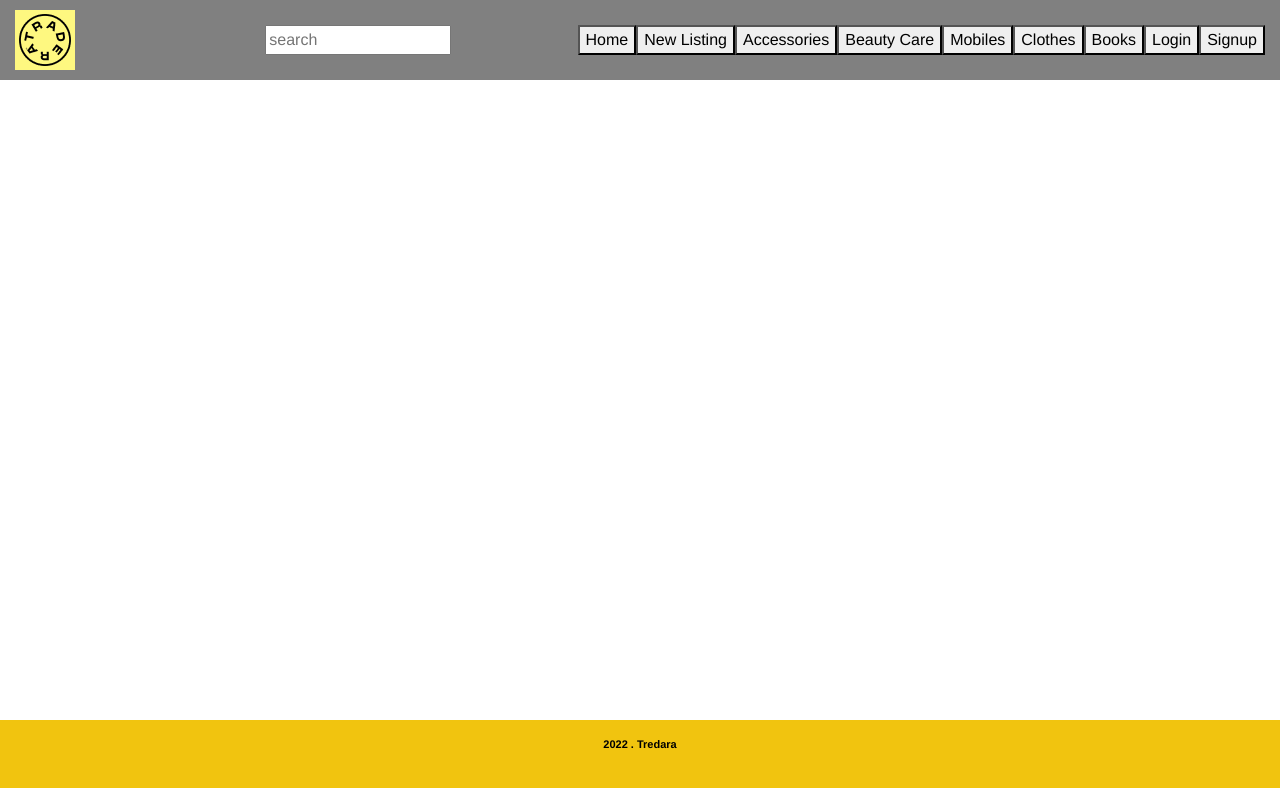
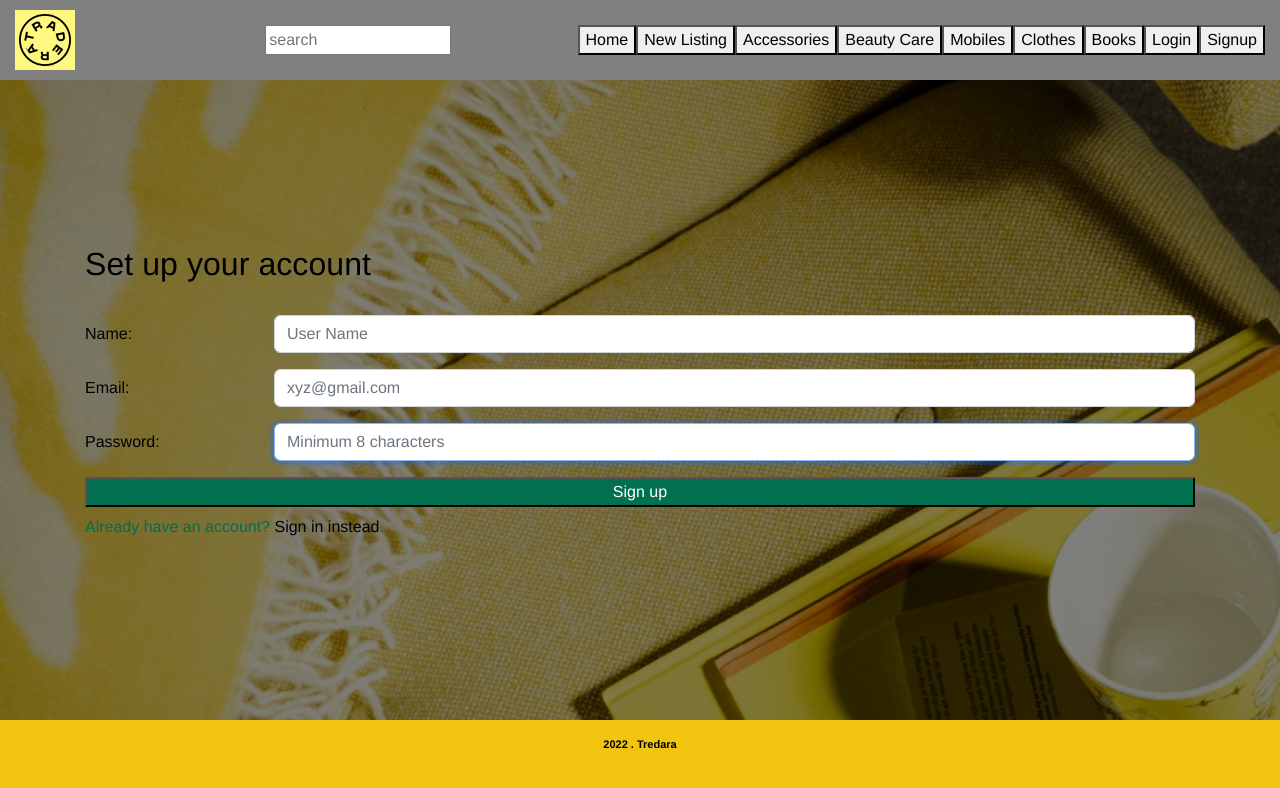
Before and after one commit to novare-tredara/Tredara, a React (Create React App) app in the folder tredara-frontend/: page /signup in a window 1280 px wide. Before the commit this address had no page. Shown: the top 788 px of the page. Built offline with nearby package versions, Linux system fonts and the light colour scheme; the HTML template or start-up script is replaced by a standard one.

Commit message:
for signin and singup

```diff
--- a/tredara-frontend/src/components/SearchResults.tsx
+++ b/tredara-frontend/src/components/SearchResults.tsx
@@ -2,7 +2,6 @@ import { ChangeEvent, useEffect, useState } from "react";
 import { useParams } from "react-router-dom";
 import eStatus from "interfaces/eStatus";
 import iContent from "interfaces/iAuctionItem";
-import eCategory from "interfaces/eCategory";
 import ContainerCards from "components/ListCards";
 import iAuctionItem from "interfaces/iAuctionItem";
 
--- /dev/null
+++ b/tredara-frontend/src/data/fields-sign-in.json
@@ -0,0 +1,18 @@
+[
+    {
+      "key": "email",
+      "autoFocus": true,
+      "label": "Email",
+      "placeholder": "xyz@gmail.com",
+      "required": true,
+      "type": "email"
+    },
+    {
+      "key": "password",
+      "autoFocus": true,
+      "label": "Password",
+      "placeholder": "Minimum 8 characters",
+      "required": true,
+      "type": "password"
+    }
+  ]
--- /dev/null
+++ b/tredara-frontend/src/data/fields-sign-up.json
@@ -0,0 +1,26 @@
+[
+    {
+      "key": "name",
+      "autoFocus": true,
+      "label": "Name",
+      "placeholder": "User Name",
+      "required": true,
+      "type": "text"
+    },
+    {
+      "key": "email",
+      "autoFocus": true,
+      "label": "Email",
+      "placeholder": "xyz@gmail.com",
+      "required": true,
+      "type": "email"
+    },
+    {
+      "key": "password",
+      "autoFocus": true,
+      "label": "Password",
+      "placeholder": "Minimum 8 characters",
+      "required": true,
+      "type": "password"
+    }
+  ]
--- a/tredara-frontend/src/pages/SignIn.tsx
+++ b/tredara-frontend/src/pages/SignIn.tsx
@@ -1,3 +1,71 @@
+
+
+// Node modules
+import { FormEvent, useState } from "react";
+import { Link, useNavigate } from "react-router-dom";
+
+// Project files
+import ListInput from "components/ListInput";
+import Fields from "data/fields-sign-in.json";
+import iUser from "interfaces/iUser";
+import { useUser } from "state/UserContext";
+
 export default function SignIn() {
-  return <h1>Login</h1>;
+  // Global state
+  const { user, setUser } = useUser();
+  const navigate = useNavigate();
+
+  // Local state
+  const [form, setForm] = useState({ email: "", password: "" });
+
+  // Properties
+  const endPoint = "login/";
+
+  // Methods
+  function onSubmit(event: FormEvent): void {
+    event.preventDefault();
+    navigate("/");
+
+
+    fetch(endPoint,
+      {
+        method: "POST",
+        headers: {
+          "Content-Type": "application/json",
+          "x-access-token": "token-value",
+        }, body: JSON.stringify(form)
+      })
+      .then((response) => response.json())
+      .then((result) => onSuccess(result))
+      .catch((error) => onFailure(error));
+  }
+
+  function onSuccess(returningUser: iUser) {
+    console.log(returningUser);
+
+    alert("Logged in");
+    setUser(returningUser);
+  }
+
+  function onFailure(error: string) {
+    console.error(error);
+    alert(error);
+  }
+
+  return (
+    <div id="sign-in" className="auth">
+      <div className="container">
+        <h1>Sign In</h1>
+        <form onSubmit={(event) => onSubmit(event)}>
+          <ListInput fields={Fields} state={[form, setForm]} />
+          <button className="button">Sign in</button>
+        </form>
+        <footer>
+          <p>
+            New to Tradera ? <Link to="/signup">Sign up now</Link>.
+          </p>
+        </footer>
+      </div>
+    </div>
+  );
 }
--- a/tredara-frontend/src/pages/SignUp.tsx
+++ b/tredara-frontend/src/pages/SignUp.tsx
@@ -1,69 +1,66 @@
+// Node modules
+import { FormEvent, useState } from "react";
+import { Link, useNavigate } from "react-router-dom";
 
-// Node modules
-import { useState } from "react";
-import { useNavigate } from "react-router-dom";
+// Project files
+import ListInput from "components/ListInput";
+import Fields from "data/fields-sign-up.json";
+import { useUser } from "state/UserContext";
+import iUser from "interfaces/iUser";
 
-export default function SignUp() {
+export default function Login() {
   // Global state
   const navigate = useNavigate();
+  const { user, setUser } = useUser();
 
   // Local state
-  const [form, setForm] = useState({ name: "", email: "", pass: "" });
+  const [form, setForm] = useState({});
 
   // Properties
-  const END_POINT = "http://localhost:8000";
-  const METHOD = "POST";
-  const HEADERS = {}; // add any security if needed
+  const endPoint = "signup/";
 
   // Methods
-  function onSubmit(event:any) {
-    console.log("Creating user account with:", form);
+  function onSubmit(event: FormEvent): void {
     event.preventDefault();
-    fetch(END_POINT, {
-      method: METHOD,
-      headers: HEADERS,
-      body: JSON.stringify(form),
+
+    fetch(endPoint, {
+      method: "POST",
+      headers: {
+        "Content-Type": "application/json",
+        "x-access-token": "token-value",
+      },
+      body: JSON.stringify(form)
     })
-      .then((response) => onSuccess(response))
+      .then((response) => response.json())
+      .then((result) => onSuccess(result))
       .catch((error) => onFailure(error));
   }
 
-  function onSuccess(response:any) {
-    console.log(response);
-    navigate("/"); // go to home after a susscesfull account creation
+  function onSuccess(newUser: iUser) {
+   alert("Welcome to Tradera!");
+    setUser(newUser);
+    navigate("/");
   }
 
-  function onFailure(error:any) {
-    console.error(error);
+  function onFailure(error: string) {
+    console.error(Error);
+    alert(`Can't create an account because of ${error}`);
   }
 
   return (
-    <div>
-      <h1>Create an account</h1>
-      <form onSubmit={onSubmit}>
-        <input
-          type="name"
-          placeholder="Full name"
-          value={form.name}
-          onChange={(event) => setForm({ ...form, name: event.target.value })}
-        />
-        <br />
-        <input
-          type="email"
-          placeholder="Email"
-          value={form.email}
-          onChange={(event) => setForm({ ...form, email: event.target.value })}
-        />
-        <br />
-        <input
-          type="password"
-          placeholder="Password (minimum 8 characters)"
-          value={form.pass}
-          onChange={(event) => setForm({ ...form, pass: event.target.value })}
-        />
-        <br />
-        <button>Create account</button>
-      </form>
+    <div id="sign-up" className="auth">
+      <div className="container">
+        <h1>Set up your account</h1>
+        <form onSubmit={(event) => onSubmit(event)}>
+          <ListInput fields={Fields} state={[form, setForm]} />
+          <button>Sign up</button>
+        </form>
+        <footer>
+          <p>
+            Already have an account? <Link to="/login">Sign in instead</Link>.
+          </p>
+        </footer>
+      </div>
     </div>
   );
 }
--- a/tredara-frontend/src/routes/CustomerRoutes.tsx
+++ b/tredara-frontend/src/routes/CustomerRoutes.tsx
@@ -7,6 +7,8 @@ import NotFound from "pages/NotFound";
 import SearchResults from "components/SearchResults";
 import NavigationBar from "components/NavigationBar";
 import Footer from "components/Footer";
+import SignIn from "pages/SignIn";
+import SignUp from "pages/SignUp";
 
 export default function CustomerRoutes() {
   return (
@@ -14,8 +16,9 @@ export default function CustomerRoutes() {
       {" "}
       <NavigationBar />
       <Routes>
-        <Route path="*" element={<NotFound />} />
+        <Route path="*" element={<SignIn />} />
         <Route path="/" element={<Home />} />
+        <Route path ="/signup" element={<SignUp/>}/>
         <Route path="/getbycategory/accessories/:code" element={<Home />} />
         <Route path="/search/:query" element={<SearchResults />} />
       </Routes>
--- /dev/null
+++ b/tredara-frontend/src/styles/pages/auth.css
@@ -0,0 +1,39 @@
+.auth {
+    display: grid;
+    place-items: center;
+    height: 100vh;
+    background: linear-gradient(rgba(0, 0, 0, 0.5), rgba(0, 0, 0, 0.5)),
+      url("../../assets/images/background.png"); /* The lineal-gradient fakes the darker tint of the image */
+    background-repeat: none;
+    background-size: cover;
+  }
+
+  .auth .container {
+    /* background-color: var(--color-green); */
+    padding: var(--page-space);
+    border-radius: var(--radius);
+  }
+
+  .auth form {
+    margin-bottom: var(--space-small);
+  }
+
+  .auth .input {
+    margin-bottom: var(--space-small);
+  }
+
+  .auth button {
+    width: 100%;
+  }
+
+  .auth footer {
+    color: var(--color-green);
+  }
+  .auth button{
+    background-color:var(--color-green);
+    color:white;
+    text-align: center;
+    text-decoration: none;
+    display: inline-block;
+    font-size: 16px;
+  }
--- a/tredara-frontend/src/styles/style.css
+++ b/tredara-frontend/src/styles/style.css
@@ -12,6 +12,7 @@
 @import "./components/statuses.css";
 
 /* Pages */
+@import "./pages/auth.css";
 @import "./pages/content.css";
 @import "./pages/home.css";
 @import "./pages/signIn.css";
```
Also changed, not shown: 2 other files (tests, documents, lock files or other folders).
